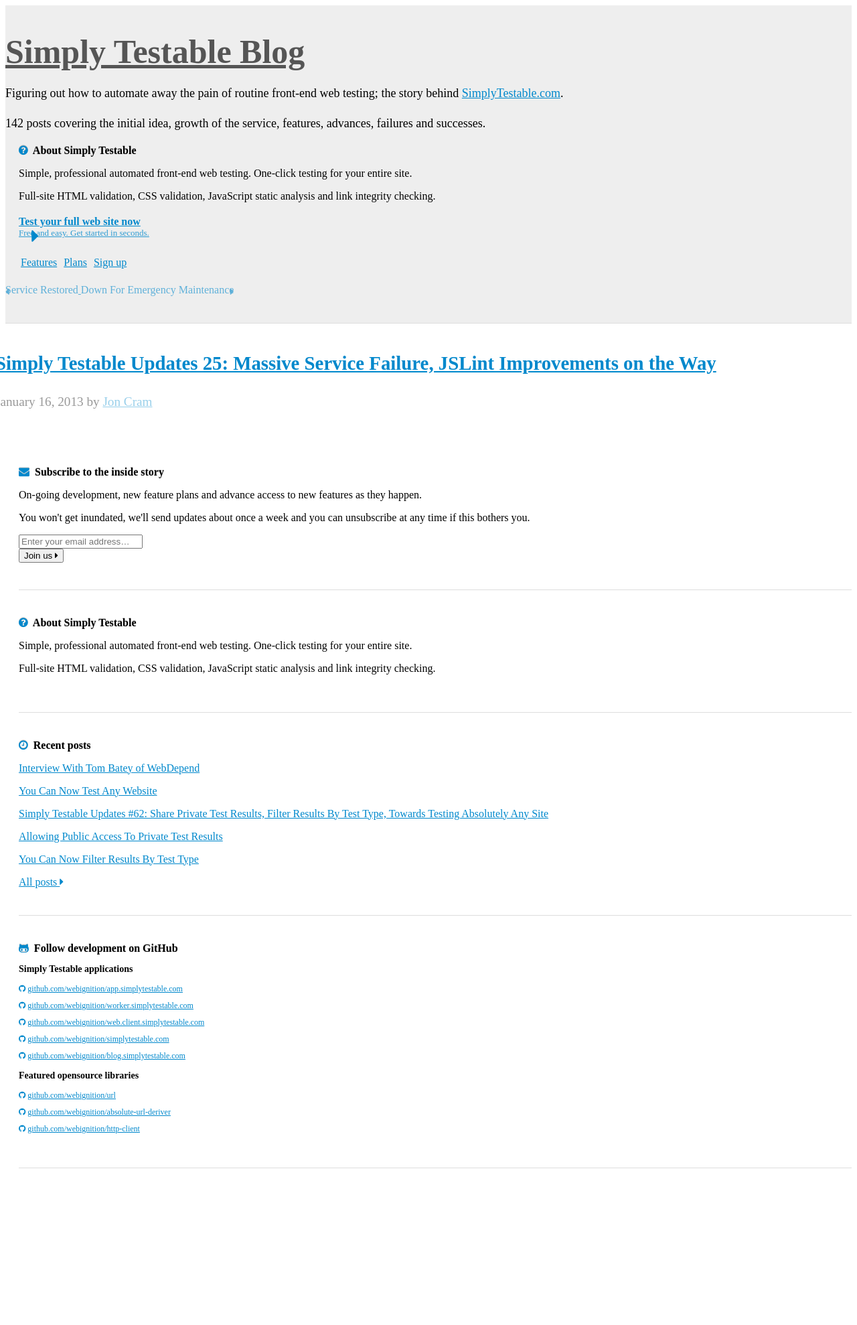
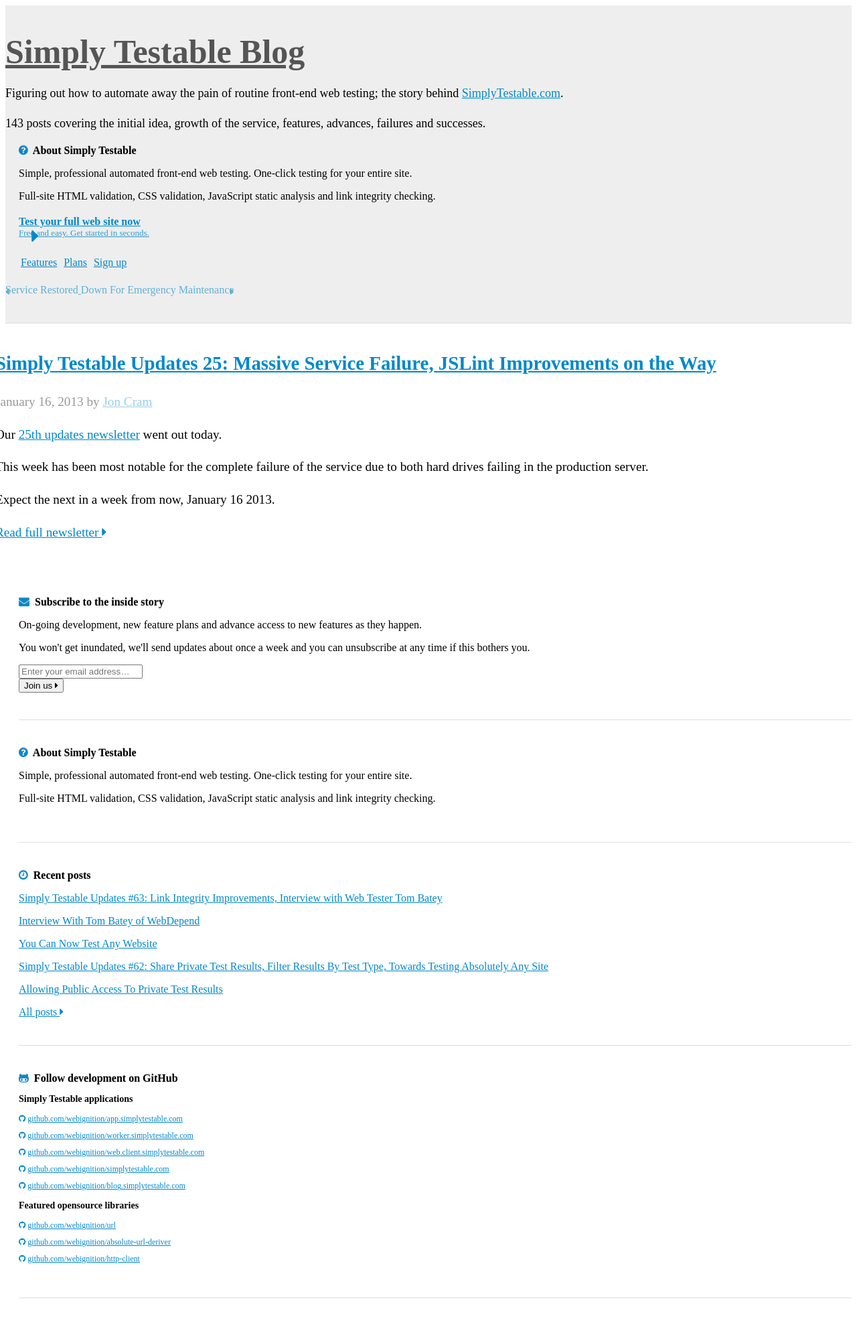
Before and after one commit to webignition/blog.simplytestable.com, a Jekyll site: the page built from _posts/2013-01-16-simply-testable-updates-25.html, in a window 1280 px wide. Shown: the whole page at 67% size. Built offline with Jekyll 4.4.1, drawn with Linux system fonts in a browser that asks for light colours; nearby versions of some CDN libraries; comment, search, counter and statistics services are not loaded; a style sheet for code colours, icons or effects is not loaded; before the commit the page ends 1784 px from its top, so only the background shows below that.

Commit message:
63rd newsletter notification; fix newsletter post content display

```diff
--- a/_includes/posts/post.html
+++ b/_includes/posts/post.html
@@ -52,7 +52,7 @@
         {% endif %}
     {% endif %}
 
-    {% if post.layout == 'newsletter' %}
+    {% if content_item.layout == 'newsletter' %}
         {% include posts/newsletter/content.html %}
     {% else %}
     {{ content_item.content }}
--- /dev/null
+++ b/_posts/2013-10-30-simply-testable-updates-63.html
@@ -0,0 +1,15 @@
+---
+layout: newsletter
+title: "Simply Testable Updates #63: Link Integrity Improvements, Interview with Web Tester Tom Batey"
+author:
+    name: Jon Cram
+    url: http://webignition.net
+continue_reading: false
+newsletter:
+    issue_number: 63rd
+    url: http://us5.campaign-archive1.com/?u=ac75e33d993d2b502e333ddd0&amp;id=545c6bbbbe
+    highlights:
+        - link integrity test improvements
+        - interview with web tester Tom Batey
+    closing_sentence: Expect the next newsletter a week from now on November 6.
+---
--- a/archive/index.html
+++ b/archive/index.html
@@ -6,6 +6,28 @@ is_archive: true
 <ol class="archive">
 
 
+    <li value="143">
+        <h2><a href="/simply-testable-updates-63/">Simply Testable Updates #63: Link Integrity Improvements, Interview with Web Tester Tom Batey </a></h2>
+        <p class="post-date">October 30, 2013</p>
+
+
+
+
+
+
+
+
+
+    <p>
+        Our <a href="http://us5.campaign-archive1.com/?u=ac75e33d993d2b502e333ddd0&amp;id=545c6bbbbe">63rd updates newsletter</a> went out today.
+    </p>
+
+
+
+
+    </li>
+
+
     <li value="142">
         <h2><a href="/interview-with-tom-batey-of-webdepend/">Interview With Tom Batey of WebDepend </a></h2>
         <p class="post-date">October 28, 2013</p>
--- a/assets/css/main.css
+++ b/assets/css/main.css
@@ -182,7 +182,8 @@ div.post .question-answer .question h4 {
 }
 
 div.post .question-answer .question h4,
-.post .section blockquote p {
+.post .section blockquote p,
+.post .section li p {
     font-size: 100%;
 }
 
```
Also changed, not shown: sitemap.xml (+7 -3 lines).
